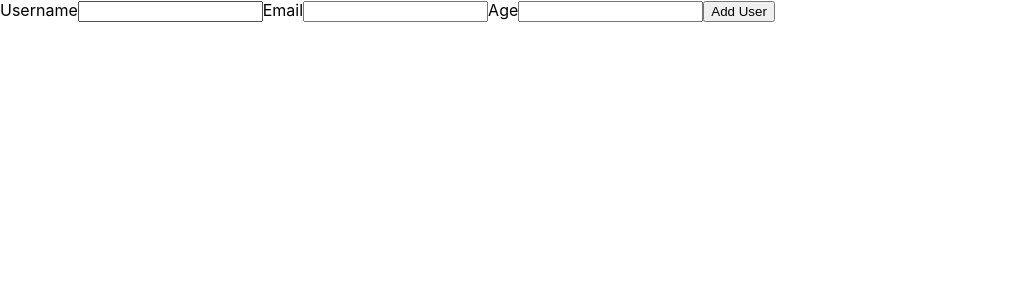
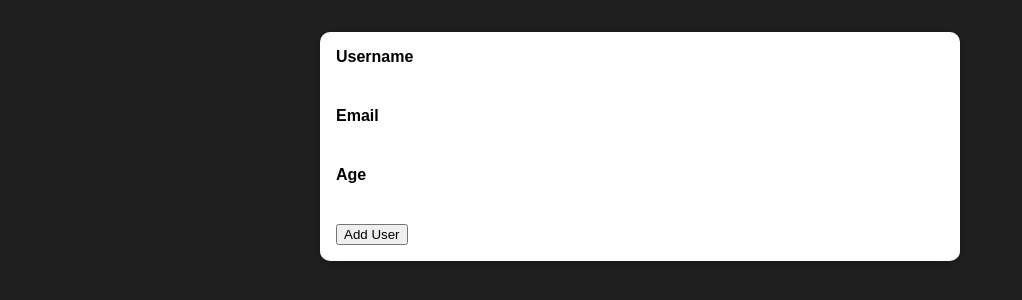
Before and after one commit to EZIO-17/React-mini-project, a React (Create React App) app: page / in a window 1280 px wide. Shown: the top 300 px of the page, without its empty margins (0-1022 px from the left). Built offline with nearby package versions, Linux system fonts and the light colour scheme.

Commit message:
Added some styling to card

```diff
--- /dev/null
+++ b/src/components/UI/Card.js
@@ -0,0 +1,12 @@
+import React from 'react';
+import classes from './Card.module.css'
+
+const Card = (props) => {
+    return(
+        <div className={`${classes.card} ${props.className}`}>
+            {props.children}
+        </div>
+    )
+}
+
+export default Card;
--- /dev/null
+++ b/src/components/UI/Card.module.css
@@ -0,0 +1,5 @@
+.card {
+    background: white;
+    box-shadow: 0 2px 8px rgba(0,0,0,0.26);
+    border-radius: 10px;
+}
--- a/src/components/Users/AddUser.js
+++ b/src/components/Users/AddUser.js
@@ -1,4 +1,6 @@
 import React from 'react';
+import Card from '../UI/Card'
+import classes from './AddUser.module.css'
 
 const AddUser = (props) => {
     const addUserHandler = (event) => {
@@ -6,7 +8,8 @@
     };
 
     return (
-        <form>
+        <Card className={classes.input}>
+            <form onSubmit={addUserHandler}>
                 <label htmlFor='username'>Username</label>
                 <input id="username" type='text' />
                 <label htmlFor='email'>Email</label>
@@ -15,6 +18,7 @@
                 <input id="age" type='number' />
                 <button type='submit'>Add User</button>
             </form>
+        </Card>
     );
 };
 
--- /dev/null
+++ b/src/components/Users/AddUser.module.css
@@ -0,0 +1,26 @@
+.input {
+    margin: 2rem auto;
+    padding: 1rem;
+    width: 90%;
+    max-width: 40rem;
+}
+
+.input label {
+    display: block;
+    font-weight: bold;
+    margin-bottom: 0.5rem;
+}
+
+.input input {
+    font: inherit;
+    display: block;
+    width: 100%;
+    border: 1px solid #fff;
+    padding: 0.15rem;
+    margin-bottom: 0.5rem;
+}
+
+.input input:focus {
+    outline: none;
+    border-color: #4f005f;
+}
--- a/src/index.css
+++ b/src/index.css
@@ -1,13 +1,12 @@
+* {
+  box-sizing: border-box;
+}
+
+html {
+  font-family: sans-serif;
+  background: #1f1f1f;
+}
+
 body {
   margin: 0;
-  font-family: -apple-system, BlinkMacSystemFont, 'Segoe UI', 'Roboto', 'Oxygen',
-    'Ubuntu', 'Cantarell', 'Fira Sans', 'Droid Sans', 'Helvetica Neue',
-    sans-serif;
-  -webkit-font-smoothing: antialiased;
-  -moz-osx-font-smoothing: grayscale;
 }
-
-code {
-  font-family: source-code-pro, Menlo, Monaco, Consolas, 'Courier New',
-    monospace;
-}
```
Lines whose indentation alone changed are shown as unchanged.
